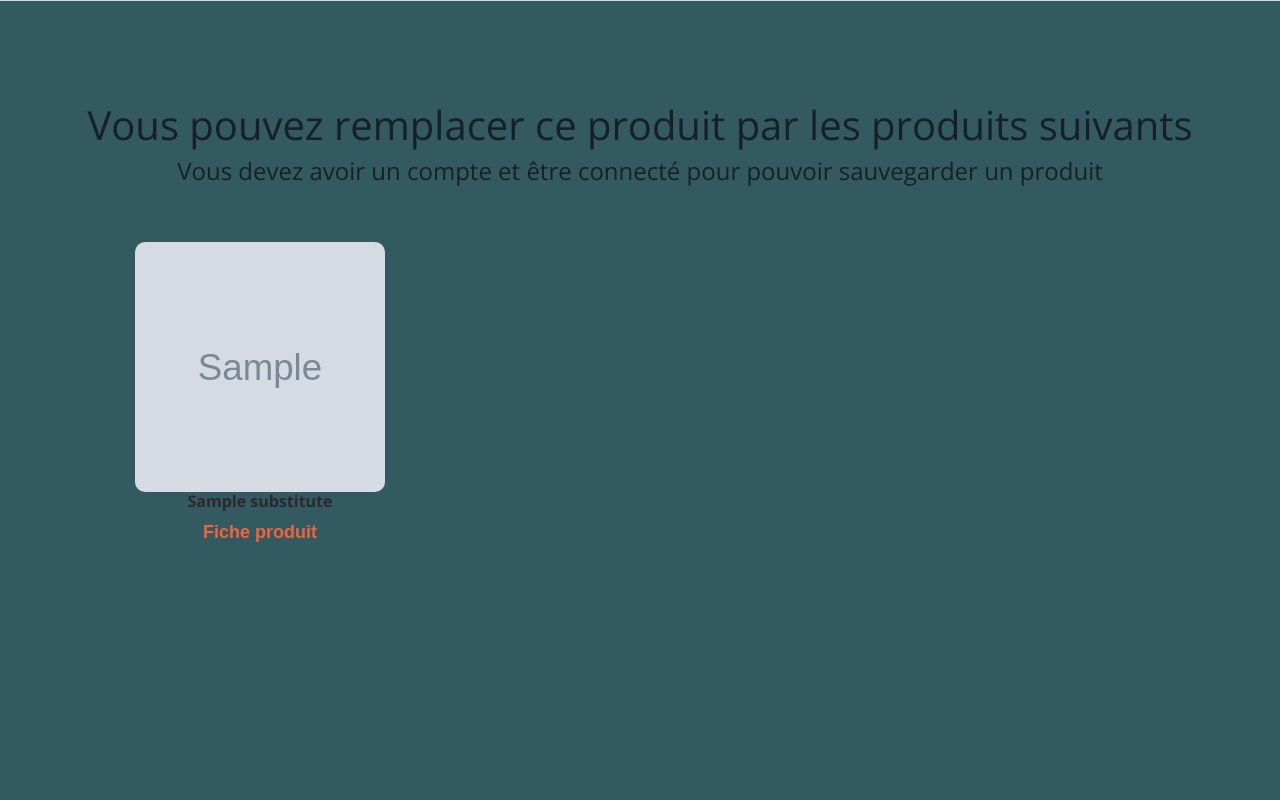
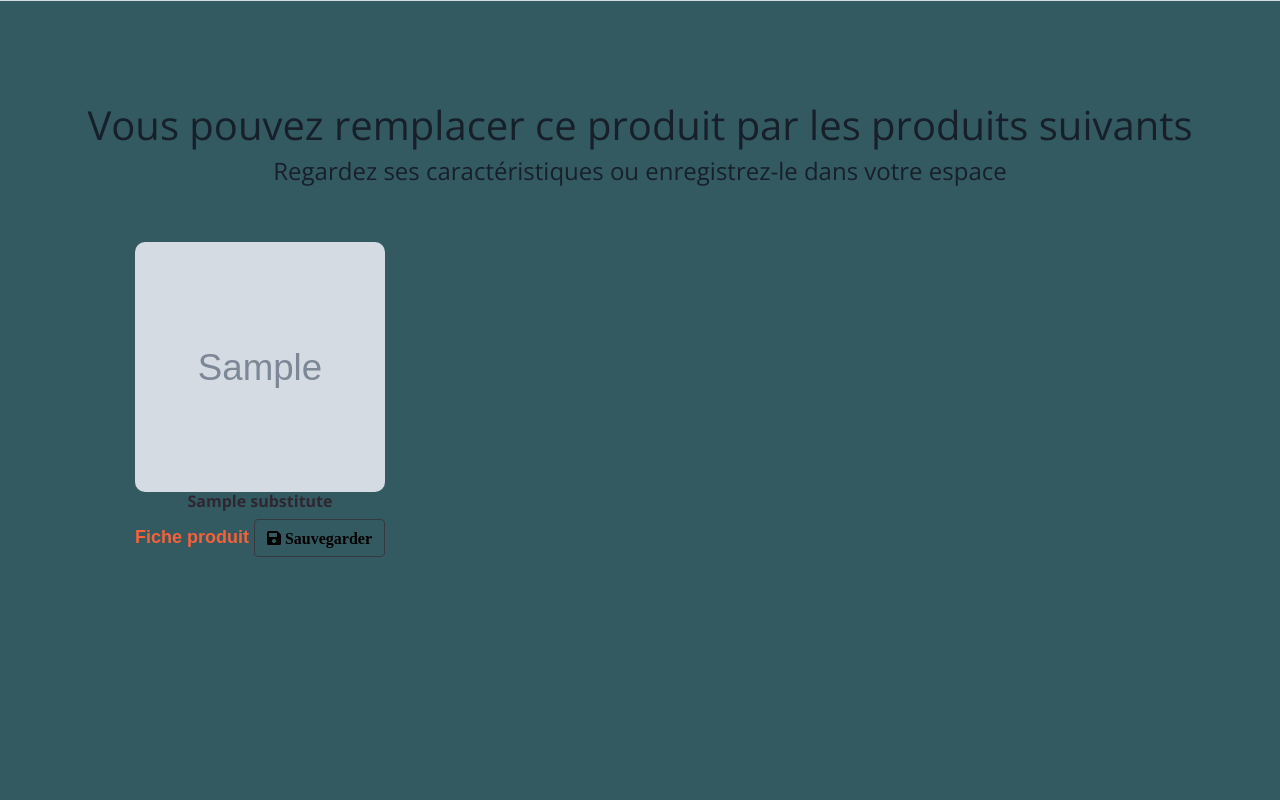
Before and after one commit to sofbrin/Projet_11, a Django app: template products/templates/products/results.html in a window 1280 px wide. Shown: the part 376-1176 px from the top of the page. Run offline with Django 3.2, Linux system fonts and the light colour scheme; the template is opened without the code that fills it: most values are stand-ins (such as "Sample title", 1, 10 or a date in 2020); grey boxes marked "Sample" are stand-in pictures; some libraries are stand-ins or nearby versions; some web fonts are replaced.

Commit message:
Implementing saving of favorites when not connected

```diff
--- a/products/templates/products/results.html
+++ b/products/templates/products/results.html
@@ -30,12 +30,7 @@
         <h1 class="text-center mt-0">Il n'y a pas de produit avec un meilleur indice. Faites une autre recherche</h1>
       {% else %}
         <h1 class="text-center mt-0">Vous pouvez remplacer ce produit par les produits suivants</h1>
-          {% if user.is_authenticated %}
           <h4 class="text-center mt-0">Regardez ses caractéristiques ou enregistrez-le dans votre espace</h4>
-          {% else %}
-            <h4 class="text-center mt-0">Vous devez avoir un compte et être connecté pour pouvoir sauvegarder
-              un produit</h4>
-          {% endif %}
       {% endif %}
 
 
@@ -68,7 +63,6 @@
               <h6><strong>{{ substitute.name }}</strong></h6>
                 <a href="{% url 'product' product_id=substitute.id %}">Fiche produit</a>
 
-                {% if user.is_authenticated %}
                 <button class="btn btn-outline-dark btn-save" data-subid="{{ substitute.id }}"
                         data-prodid="{{ product.id }}" data-token="{{ csrf_token }}">
                   {% if substitute.id in user_substitutions %}
@@ -77,7 +71,6 @@
                     <i class="fas fa-save"><span> Sauvegarder </span></i>
                   {% endif %}
                 </button>
-                {% endif %}
             </div>
           </div>
         </div>
```
Lines whose indentation alone changed are shown as unchanged.
